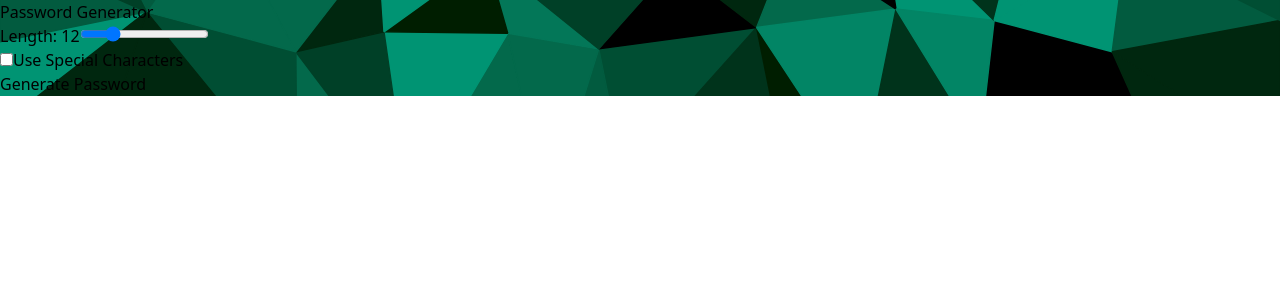
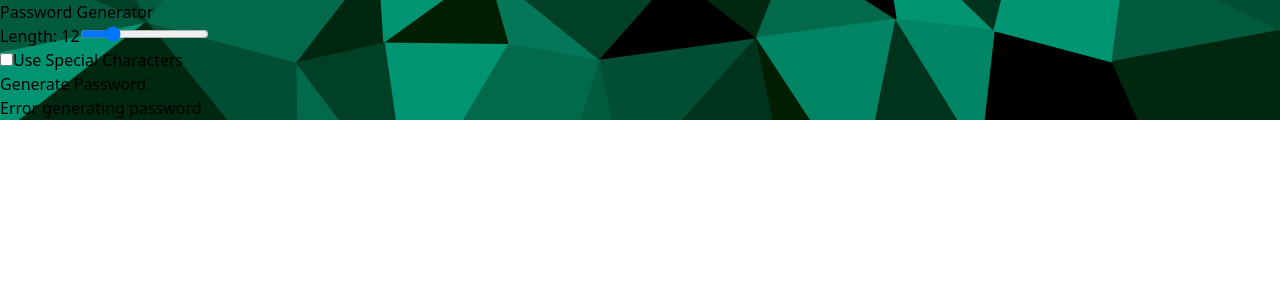
Before and after one commit to nirglus/Password-Generator, a React (Vite) app in the folder Client/: page / in a window 1280 px wide. Both pictures are taken after a click on the button "Generate Password". Shown: the top 300 px of the page. Built offline with nearby package versions, Linux system fonts and the light colour scheme; no server answers.

Commit message:
add error handling

```diff
--- a/Client/src/components/PasswordGenerator.tsx
+++ b/Client/src/components/PasswordGenerator.tsx
@@ -8,6 +8,7 @@ const PasswordGenerator: React.FC = () => {
   const [useSpecialChars, setUseSpecialChars] = useState<boolean>(false);
   const [password, setPassword] = useState<string>("");
   const [copySuccess, setCopySuccess] = useState<boolean>(false);
+  const [hasError, setHasError] = useState<boolean>(false);
 
   const generatePassword = async () => {
     try {
@@ -21,8 +22,10 @@ const PasswordGenerator: React.FC = () => {
         }
       );
       setPassword(response.data.password);
+      setHasError(false);
     } catch (error) {
       console.error("Error generating password:", error);
+      setHasError(true);
     }
   };
 
@@ -95,7 +98,10 @@ const PasswordGenerator: React.FC = () => {
       >
         Generate Password
       </button>
-      {password && (
+      {hasError &&(
+        <p className="text-red-500 mt-5 text-center">Error generating password</p>
+      )}
+      {password && !hasError && (
         <div className="mt-4">
           <h2 className="text-xl font-semibold text-green-300 mb-2">
             Generated Password:
```
